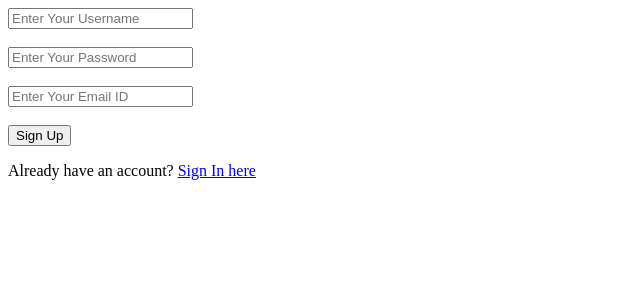
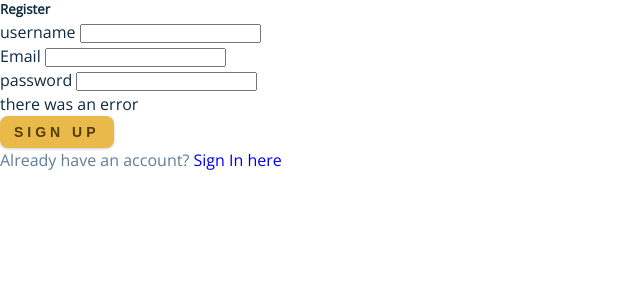
Before and after one commit to rithickrithu/IBM-Project-2022-1658423785, a Flask app: page /register in a window 1280 px wide. Shown: the top 300 px of the page, without its empty margins (0-640 px from the left). Run offline with Flask 2, Linux system fonts and the light colour scheme; some libraries are stand-ins or nearby versions.

Commit message:
UI fixes

```diff
--- a/Assignment/Yogananth R/Assignment 2/templates/register.html
+++ b/Assignment/Yogananth R/Assignment 2/templates/register.html
@@ -1,19 +1,40 @@
 <!DOCTYPE html>
 <html lang="en">
-<head>
-    <meta charset="UTF-8">
-    <meta http-equiv="X-UA-Compatible" content="IE=edge">
-    <meta name="viewport" content="width=device-width, initial-scale=1.0">
-    <title>REGISTER</title>
-</head>
-<body>
-    <form action="{{ url_for('register') }}" method="post">
+  <head>
+    <meta charset="UTF-8" />
+    <meta http-equiv="X-UA-Compatible" content="IE=edge" />
+    <meta name="viewport" content="width=device-width, initial-scale=1.0" />
+    <title>Authentication-Register User</title>
+    <link rel="stylesheet" href="{{ url_for('static', filename='css/styles.css') }}" />
+  </head>
+  <body>
+    <main>
+      <form class="form contact-form" action="{{ url_for('register') }}" method="post">
         <div class="msg">{{ msg }}</div>
-          <input id="username" name="username" type="text" placeholder="Enter Your Username" class="textbox"/></br></br>
-          <input id="password" name="password" type="password" placeholder="Enter Your Password" class="textbox"/></br></br>
-          <input id="email" name="email" type="text" placeholder="Enter Your Email ID" class="textbox"/></br></br>
-          <input type="submit" class="btn" value="Sign Up"></br>
-      </form>
-      <p class="bottom">Already have an account?  <a class="bottom" href="{{url_for('login')}}"> Sign In here</a></p>
-    </body>
+        <h5>Register</h5>
+        <div class="form-row">
+          <label for="username"  class="form-label">username</label>
+          <input id="username" type="text" name="username" class="form-input username-input" />
+        </div>
+        <div class="form-row">
+          <label for="inputEmail" class="form-label">Email</label>
+          <input id="email" type="email" name="email" class="form-input inputEmail" />
+        </div>
+        <div class="form-row">
+          <label for="password" class="form-label">password</label>
+          <input id="password" type="password" name="password" class="form-input password-input" />
+        </div>
+        <div class="text-small form-alert">there was an error</div>
+        <button type="submit" class="btn btn-block">sign up</button>
+
+	<p class="bottom"> Already have an account? <a class="bottom" href="{{url_for('login')}}"> Sign In here</a></p>
+</form>
+    </main>
+    <script
+      src="https://cdnjs.cloudflare.com/ajax/libs/axios/0.21.1/axios.min.js"
+      integrity="sha512-bZS47S7sPOxkjU/4Bt0zrhEtWx0y0CRkhEp8IckzK+ltifIIE9EMIMTuT/mEzoIMewUINruDBIR/jJnbguonqQ=="
+      crossorigin="anonymous"
+      referrerpolicy="no-referrer"
+    ></script>
+  </body>
 </html>
```
Also changed, not shown: Assignment/Yogananth R/Assignment 2/templates/index.html (+6 -5 lines), Assignment/Yogananth R/Assignment 2/templates/login.html (+33 -15 lines).
